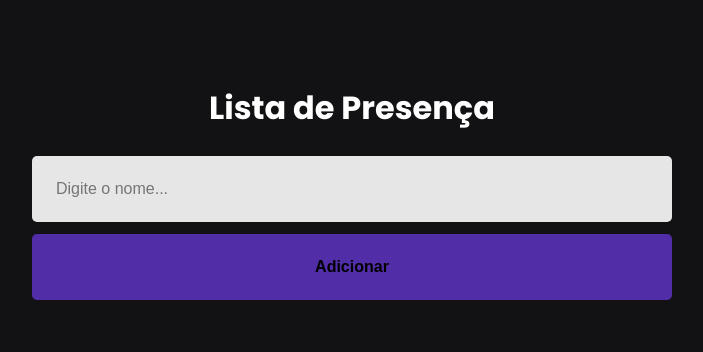
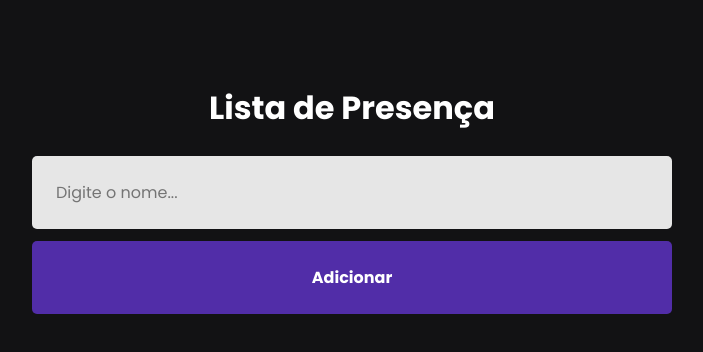
Before and after one commit to joaofaveri/especializar-react-rocketseat, a React (Vite) app: page / in a window 1280 px wide. Shown: the top 352 px of the page, without its empty margins (288-991 px from the left). Built offline with nearby package versions, Linux system fonts and the light colour scheme.

Commit message:
chore: update style

```diff
--- a/src/pages/Home/styles.css
+++ b/src/pages/Home/styles.css
@@ -24,6 +24,7 @@
   padding: 24px;
   font-weight: 700;
   background: #512DA8;
+  color: #FFF;
   border-radius: 5px;
   margin: 12px 0 84px;
   border: none;
--- a/src/styles/global.css
+++ b/src/styles/global.css
@@ -5,7 +5,7 @@
   background-color: #121214;
 }
 
-body {
+body, button, input {
   font-family: 'Poppins', sans-serif;
   font-size: 16px;
   -webkit-font-smoothing: antialiased;
```
